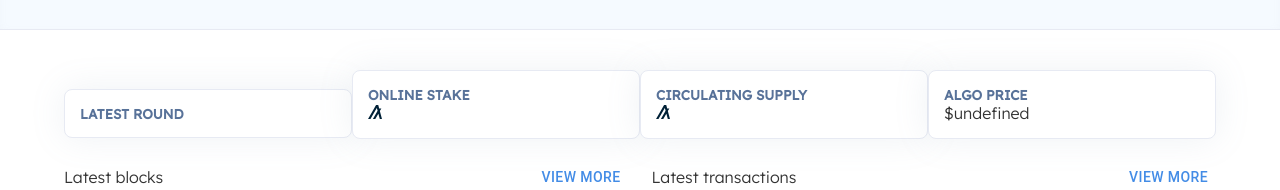
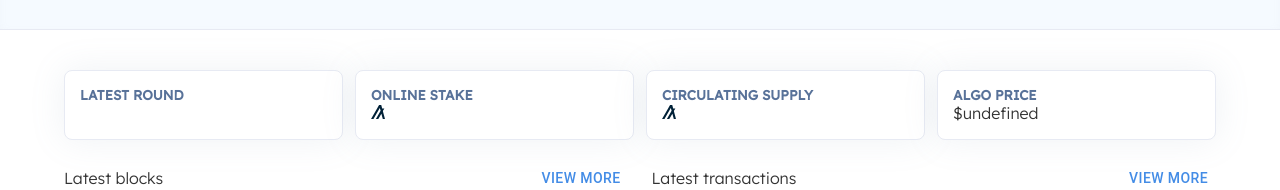
Before and after one commit to fionnachan/algosearch-interface, a Next.js app: page / in a window 1280 px wide. Shown: the part 153-343 px from the top of the page. Built offline with nearby package versions, Linux system fonts and the light colour scheme; no server answers.

Commit message:
Reformat files

```diff
--- a/components/statscard/Statscard.module.scss
+++ b/components/statscard/Statscard.module.scss
@@ -1,11 +1,12 @@
 .statscard {
   display: inline-block;
   width: 25%;
+  min-height: 70px;
   background-color: #fff;
   padding: 15px;
   border: 1px solid rgb(231, 234, 243);
   border-radius: 8px;
-	box-shadow: 0 0 35px rgba(127,150,174,.125);
+  box-shadow: 0 0 35px rgba(127, 150, 174, 0.125);
 
   h2 {
     color: #587299;
@@ -20,7 +21,6 @@
     display: inline-block;
     margin-block-start: -4px;
   }
-
 }
 
 .address-cards {
@@ -67,7 +67,8 @@
   .cardcontainer > div:nth-child(3) {
     margin-bottom: 0px;
   }
-	.address-cards > div:nth-child(3), .address-cards > div:nth-child(4) {
+  .address-cards > div:nth-child(3),
+  .address-cards > div:nth-child(4) {
     margin-bottom: 0px;
   }
   .cardcontainer {
@@ -82,7 +83,8 @@
   .address-cards > div {
     width: calc(47.25% - 17px);
   }
-	.address-cards > div:nth-child(1), .address-cards > div:nth-child(2) {
+  .address-cards > div:nth-child(1),
+  .address-cards > div:nth-child(2) {
     margin-bottom: 15px;
   }
   .address-cards {
--- a/components/statscard/index.tsx
+++ b/components/statscard/index.tsx
@@ -1,13 +1,13 @@
-import React from 'react';
-import styles from './Statscard.module.scss';
+import React from "react";
+import styles from "./Statscard.module.scss";
 
-const Statscard = (props) => {
-	return (
-		<div className={styles.statscard}>
-			<h2>{props.stat}</h2>
-			{props.value}
-		</div>
-	);
-}
+const Statscard = ({ stat, value }: { stat: string; value: JSX.Element }) => {
+  return (
+    <div className={styles.statscard}>
+      <h2>{stat}</h2>
+      {value}
+    </div>
+  );
+};
 
 export default Statscard;
--- a/pages/Home.module.css
+++ b/pages/Home.module.css
@@ -18,3 +18,8 @@
   justify-content: space-between;
   align-items: center;
 }
+
+.home-cards {
+  display: flex;
+  gap: var(--space-m);
+}
--- a/utils/constants.ts
+++ b/utils/constants.ts
@@ -1,6 +1,4 @@
-import algosdk from "algosdk";
-
-export function formatValue(number) {
+export function formatValue(number: number) {
 	return number;
 }
 
```
Lines whose indentation alone changed are shown as unchanged.
